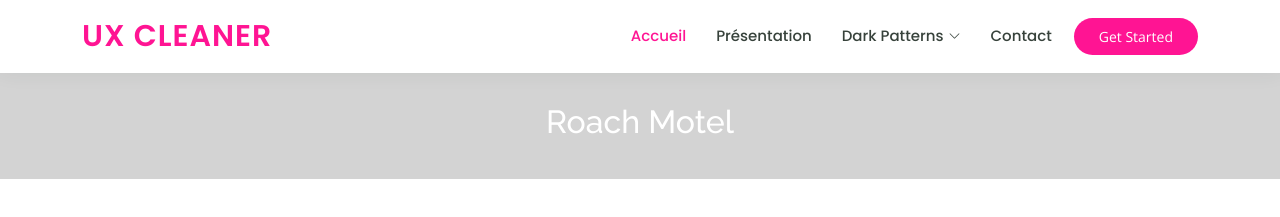
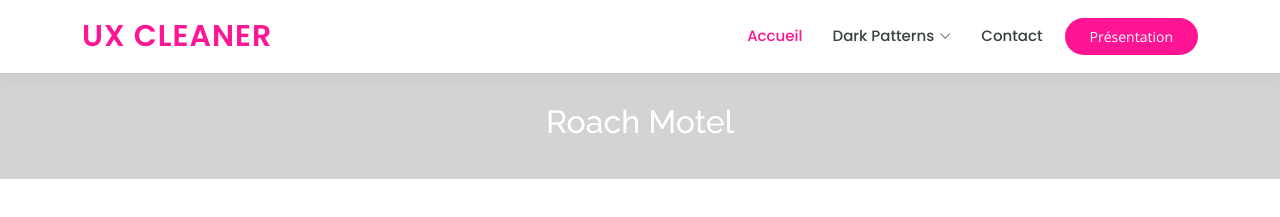
Before and after one commit to juliettemnr/UXCleaner, a plain HTML site: page roach.html in a window 1280 px wide. Shown: the top 217 px of the page. Drawn offline with nearby package versions, Linux system fonts and the light colour scheme.

Commit message:
template end

```diff
--- a/roach.html
+++ b/roach.html
@@ -49,7 +49,7 @@
     <nav id="navbar" class="navbar order-last order-lg-0">
       <ul>
         <li><a class="active" href="index.html">Accueil</a></li>
-              <li><a href="presentation.html">Présentation</a></li>
+
         <li class="dropdown"><a href="#"><span>Dark Patterns</span> <i class="bi bi-chevron-down"></i></a>
           <ul>
             <li><a href="bait.html">Bait and switch</a></li>
@@ -71,7 +71,7 @@
       <i class="bi bi-list mobile-nav-toggle"></i>
     </nav><!-- .navbar -->
 
-          <a href="presentation.html" class="get-started-btn">Get Started</a>
+    <a href="presentation.html" class="get-started-btn">Présentation</a>
 
   </div>
 </header><!-- End Header -->
```
Lines whose indentation alone changed are shown as unchanged.
